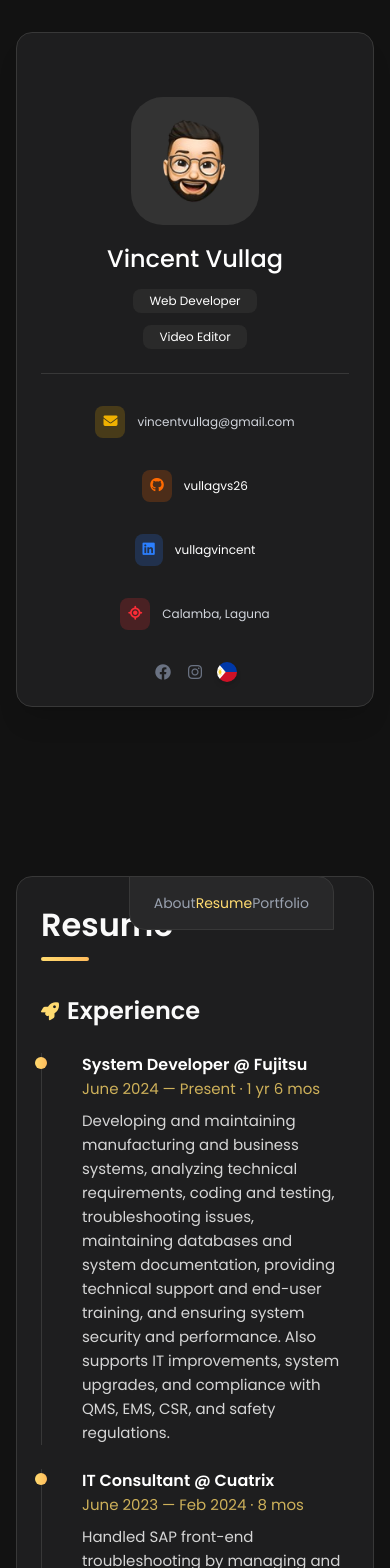
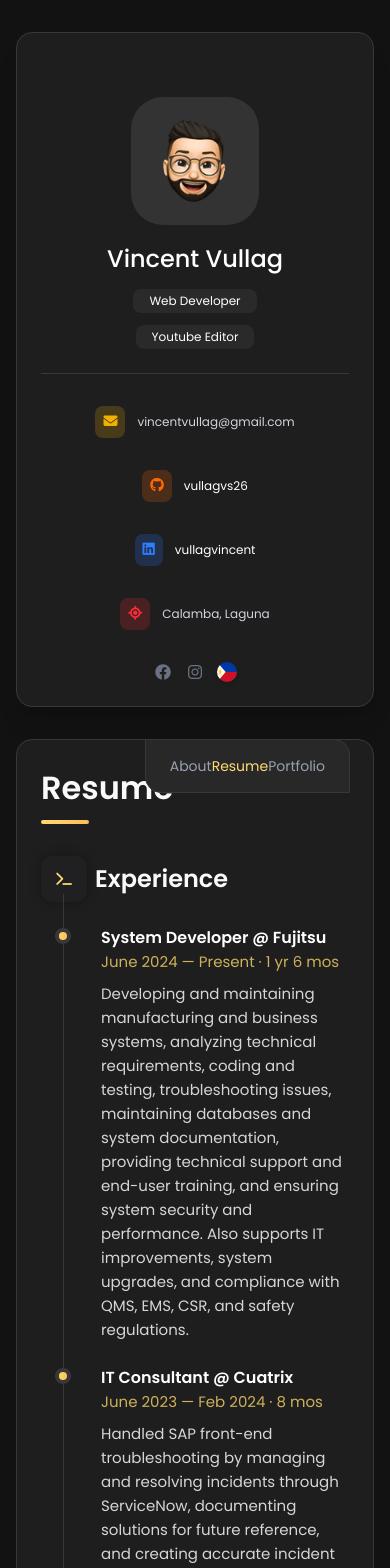
Before and after one commit to vullagvs26/vincent-portfolio, a Vue app: page /resume in a window 390 px wide. Shown: the top 1568 px of the page. Built offline with nearby package versions, Linux system fonts and the light colour scheme.

Commit message:
Fixing Responsive design and layout for Resume

```diff
--- a/src/App.vue
+++ b/src/App.vue
@@ -1,17 +1,28 @@
 <template>
-  <div class="min-h-screen bg-[#121212] text-white flex justify-center p-4 md:p-6 pt-8 md:pt-16">
-    <div class="flex flex-col lg:flex-row gap-0 md:gap-1 w-full max-w-7xl">
+  <div class="min-h-screen bg-[#121212] text-white">
+    <div class="flex justify-center px-4 md:px-6 pt-8 md:pt-16 pb-20">
+      <div class="w-full max-w-7xl">
 
-      <!-- Sidebar stays in place -->
-      <div class="w-full lg:w-[260px] shrink-0 sticky top-0 h-screen">
-        <Sidebar />
+        <!-- Sidebar - Always visible at top on mobile/tablet, hidden on large screens -->
+        <div class="lg:hidden mb-8">
+          <Sidebar />
+        </div>
+
+        <div class="flex w-full">
+          <!-- Sidebar - Fixed on large screens only -->
+          <div class="hidden lg:block w-[280px] shrink-0">
+            <div class="fixed top-16 w-[280px]">
+              <Sidebar />
+            </div>
+          </div>
+
+          <!-- Main content - No gap, no padding -->
+          <div class="flex-1 min-w-0">
+            <router-view />
+          </div>
+        </div>
+
       </div>
-
-      <!-- Main content scrolls normally -->
-      <div class="flex-1 flex flex-col min-w-0">
-        <router-view />
-      </div>
-
     </div>
   </div>
 </template>
--- a/src/components/ResumeCard.vue
+++ b/src/components/ResumeCard.vue
@@ -1,23 +1,34 @@
 <template>
-  <div class="relative pl-10 border-l border-[#383838]">
-     <!-- dot -->
+  <div class="relative pl-10 mb-6">
+    <!-- Vertical line connecting cards (extends through gap) -->
+    <div class="absolute left-5.5 -top-8 bottom-0 w-px bg-[#383838]"></div>
+
+    <!-- Background aligned with vertical line -->
+    <div
+      class="absolute left-0 -right-6 top-0 bottom-0 bg-[#282829] rounded-lg opacity-50 -z-10"
+    ></div>
+
+    <!-- dot -->
     <span
-      class="w-3 h-3  rounded-full absolute -left-[7px] top-1"
-      style="background: linear-gradient(90deg, #ffda6f, #ffbc5c)"
-    ></span>
-    <h3 class="font-semibold text-[16px] text-white leading-normal">
+      class="w-4 h-4 rounded-full absolute left-3.5 top-0.5 bg-[#383838] flex items-center justify-center"
+    >
+      <span
+        class="w-2 h-2 rounded-full bg-linear-to-r from-[#ffda6f] to-[#ffbc5c]"
+      ></span>
+    </span>
+
+    <h3 class="font-semibold text-[16px] ml-5 text-white leading-normal">
       {{ item.title }}
     </h3>
-    <p class="font-normal text-[15px] leading-6 text-[rgb(206,177,90)]">
+
+    <p class="font-normal text-[15px] ml-5 leading-6 text-[rgb(206,177,90)]">
       {{ item.date }}
     </p>
-    <p class="font- font-light text-[15px] leading-6 text-[rgb(214,214,214)] mt-2">
+    <p class="font- font-light text-[15px] ml-5 leading-6 text-[rgb(214,214,214)] mt-2">
       {{ item.description }}
     </p>
   </div>
 </template>
-
-
 
 <script setup>
 defineProps({
--- a/src/components/Sidebar.vue
+++ b/src/components/Sidebar.vue
@@ -1,6 +1,6 @@
 <template>
   <aside
-    class="w-full lg:w-[280px] bg-[#1E1E1F] rounded-2xl p-6 flex flex-col items-center shadow-xl lg:sticky lg:top-6 lg:h-fit border border-[#383838]"
+    class="w-full lg:w-[280px] bg-[#1E1E1F] rounded-2xl p-6 flex flex-col items-center shadow-xl border border-[#383838]"
   >
     <!-- Avatar -->
     <div class="bg-[#333333] p-4 mt-10 rounded-4xl">
@@ -16,15 +16,11 @@
       Vincent Vullag
     </h2>
 
-    <div
-      class="mt-3 bg-[#2a2a2a] px-4 py-1 rounded-lg  text-xs md:text-sm"
-    >
+    <div class="mt-3 bg-[#2a2a2a] px-4 py-1 rounded-lg text-xs md:text-sm">
       Web Developer
     </div>
-    <div
-      class="mt-3 bg-[#2a2a2a] px-4 py-1 rounded-lg  text-xs md:text-sm"
-    >
-      Video Editor
+    <div class="mt-3 bg-[#2a2a2a] px-4 py-1 rounded-lg text-xs md:text-sm">
+      Youtube Editor
     </div>
 
     <!-- Divider -->
--- a/src/views/About.vue
+++ b/src/views/About.vue
@@ -1,8 +1,8 @@
 <template>
-  <div class="md:px-10 pb-20 relative">
+  <div class="md:px-6 pb-20 relative">
     <!-- Navigation -->
     <nav
-      class="absolute top-0 right-10 flex justify-end md:gap-10 text-sm md:text-lg bg-[#282829] border border-[#383838] rounded-tr-2xl rounded-bl-2xl px-6 py-4"
+      class="absolute top-0 right-6 flex justify-end md:gap-10 text-sm md:text-lg bg-[#282829] border border-[#383838] rounded-tr-2xl rounded-bl-2xl px-6 py-4"
     >
       <router-link to="/" v-slot="{ isActive }">
         <button
--- a/src/views/Portfolio.vue
+++ b/src/views/Portfolio.vue
@@ -1,8 +1,8 @@
 <template>
-  <div class="md:px-10 pb-20 relative">
+  <div class="md:px-6 pb-20 relative">
     <!-- Navigation -->
     <nav
-      class="absolute top-0 right-10 flex justify-end md:gap-10 text-sm md:text-lg bg-[#282829] border border-[#383838] rounded-tr-2xl rounded-bl-2xl px-6 py-4"
+      class="absolute top-0 right-6 flex justify-end md:gap-10 text-sm md:text-lg bg-[#282829] border border-[#383838] rounded-tr-2xl rounded-bl-2xl px-6 py-4"
     >
       <router-link to="/" v-slot="{ isActive }">
         <button
--- a/src/views/Resume.vue
+++ b/src/views/Resume.vue
@@ -1,8 +1,8 @@
 <template>
-  <div class="md:px-10 pb-20 relative">
+  <div class="md:px-6 pb-20 relative">
     <!-- Top Navigation -->
     <nav
-      class="absolute top-0 right-10 flex justify-end md:gap-10 text-sm md:text-lg bg-[#282829] border border-[#383838] rounded-tr-2xl rounded-bl-2xl px-6 py-4"
+      class="absolute top-0 right-6 flex justify-end md:gap-10 text-sm md:text-lg bg-[#282829] border border-[#383838] rounded-tr-2xl rounded-bl-2xl px-6 py-4"
     >
       <router-link to="/" v-slot="{ isActive }">
         <button
@@ -55,11 +55,13 @@
         <h2
           class="font-semibold text-[24px] md:text-[24px] text-[rgb(250,250,250)] mb-6 md:mb-8 flex items-center gap-2 md:gap-3"
         >
-          <i class="fas fa-rocket text-[rgb(255,219,112)] text-lg md:text-1xl"></i>
+          <span class="w-[46px] h-[46px] flex items-center justify-center bg-[#202022] rounded-xl  border-[#555555]" style="box-shadow: 0 0 12px rgba(0, 0, 0, 0.3)">
+            <i class="fas fa-terminal text-[rgb(255,219,112)] text-sm"></i>
+          </span>
           Experience
         </h2>
 
-        <div class="space-y-6 md:space-y-8">
+           <div class="space-y-0">
           <ResumeCard v-for="item in experience" :key="item.title" :item="item" />
         </div>
       </section>
@@ -69,18 +71,14 @@
         <h2
           class="font-semibold text-[24px] md:text-[24px] text-[rgb(250,250,250)] mb-6 md:mb-8 flex items-center gap-2 md:gap-3"
         >
-          <i
-            class="fas fa-graduation-cap text-lg md:text-1xl text-transparent"
-            style="
-              background: linear-gradient(90deg, #ffda6f, #ffbc5c);
-            ;
-            "
-          ></i>
+           <span class="w-[46px] h-[46px] flex items-center justify-center bg-[#202022] rounded-xl  border-[#555555]" style="box-shadow: 0 0 12px rgba(0, 0, 0, 0.3)">
+            <i class="fas fa-graduation-cap text-[rgb(255,219,112)] text-sm"></i>
+          </span>
           Education
         </h2>
 
         <!-- Timeline -->
-        <div class="space-y-6 md:space-y-8">
+         <div class="space-y-0">
           <ResumeCard v-for="item in education" :key="item.title" :item="item" />
         </div>
       </section>
```
